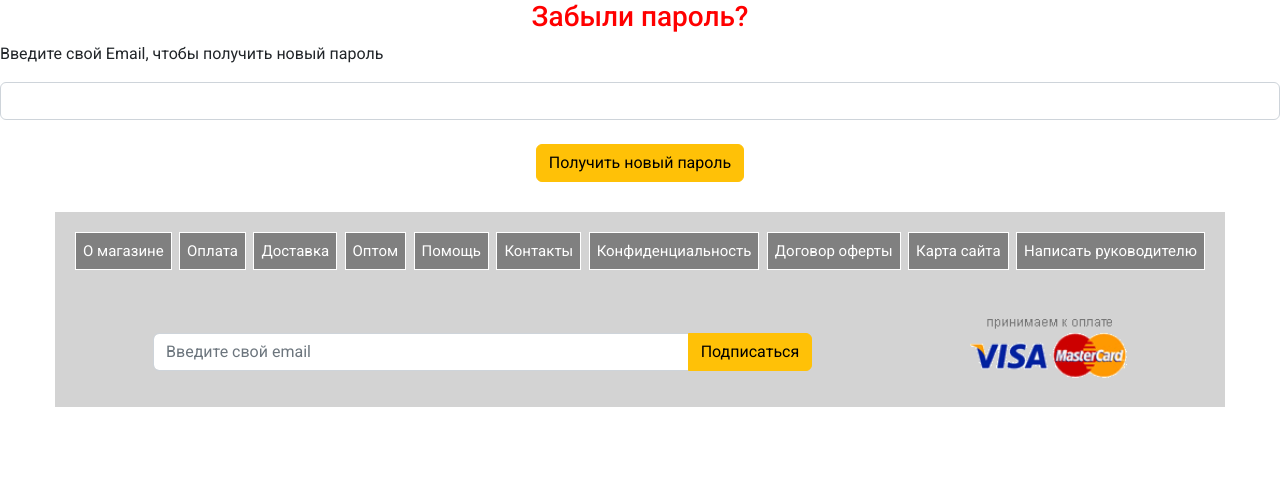
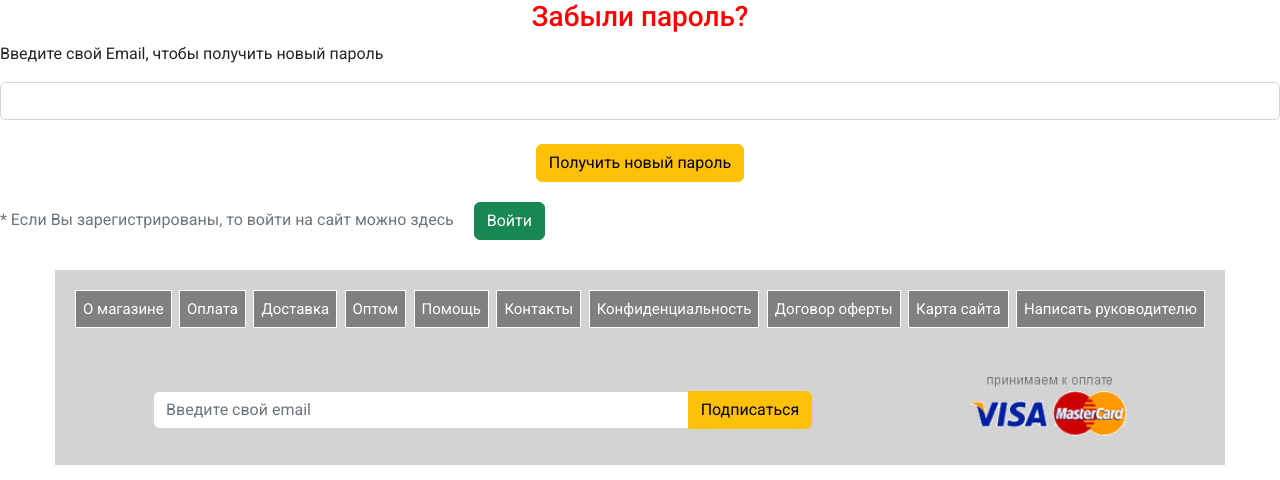
Before and after one commit to v-makarovskyi/book_store_django, a Django app: template templates/account/password_reset/password_reset_form.html in a window 1280 px wide. Shown: the part 179-659 px from the top of the page. Run offline with Django 4.2, Linux system fonts and the light colour scheme; the template is opened without the code that fills it: values that come from a table or form of the project are taken from there, others are empty; some libraries are stand-ins or nearby versions.

Commit message:
add link for login

```diff
--- a/templates/account/password_reset/password_reset_form.html
+++ b/templates/account/password_reset/password_reset_form.html
@@ -16,6 +16,10 @@
             <button class="btn btn-warning mt-4" type="submit">Получить новый пароль</button>
         </div>
     </div>
+    <div class="login__account">
+        <span class="text-muted me-3">* Если Вы зарегистрированы, то войти на сайт можно здесь</span>
+        <a href="{% url 'account:login' %}" role="button" class="btn btn-success">Войти</a>
+      </div>
 </form>
 
 {% endblock %}
```
